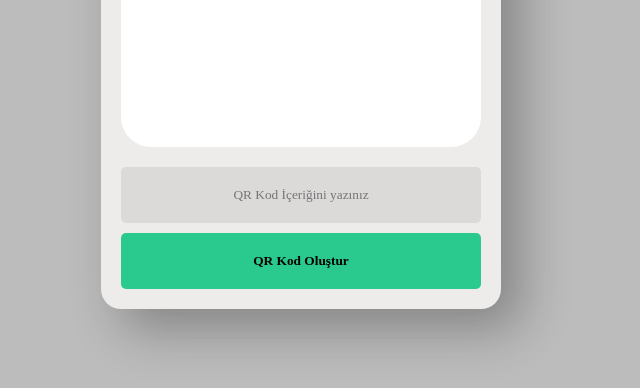
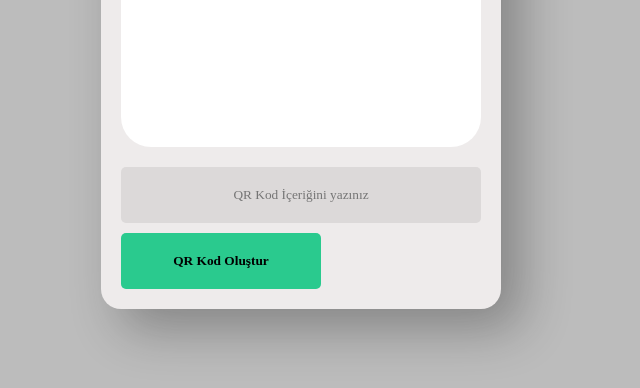
Before and after one commit to muslumhanerol/qr_code_creator, a plain HTML site: page index.html in a window 1280 px wide. In both pictures the pointer is over the button "QR Kod Oluştur". Shown: the part 356-744 px from the top of the page, without its empty margins (339-979 px from the left). Drawn offline with Linux system fonts and the light colour scheme.

Commit message:
Update style.css

```diff
--- a/style.css
+++ b/style.css
@@ -59,3 +59,6 @@ body{
     font-family: Poppins;
     font-weight: bold;
 }
+.form button:hover{
+    width:200px ;
+}
```
